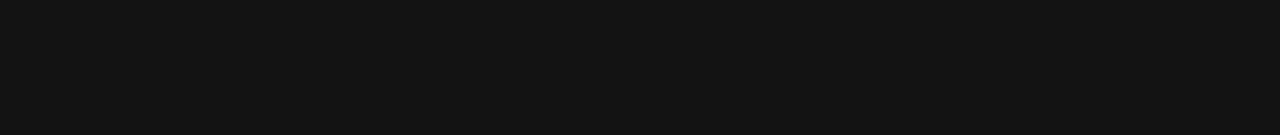
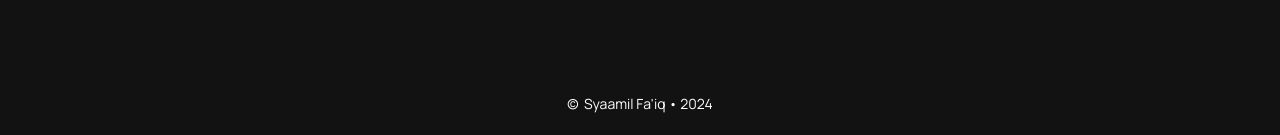
Before and after one commit to escornbar/embedgen, a Next.js app: page / in a window 1280 px wide. Shown: the part 662-797 px from the top of the page. Built offline with nearby package versions, Linux system fonts and the light colour scheme.

Commit message:
add footer

```diff
--- a/app/layout.tsx
+++ b/app/layout.tsx
@@ -4,6 +4,7 @@
 import Header from "@/components/header";
 import { cn } from "@/lib/utils";
 import { ThemeProvider } from "@/components/theme-provider";
+import Footer from "@/components/footer";
 
 const manrope = Manrope({
   subsets: ["latin"],
@@ -26,6 +27,7 @@
         <ThemeProvider attribute="class" defaultTheme="dark">
           <Header />
           {children}
+          <Footer />
         </ThemeProvider>
       </body>
     </html>
--- /dev/null
+++ b/components/footer.tsx
@@ -0,0 +1,11 @@
+export default function Footer() {
+  return (
+    <div className="fixed bottom-0">
+      <div className="w-screen p-6 flex justify-center items-center gap-4">
+        <span className="text-sm">
+          &copy;&nbsp;&nbsp;Syaamil Fa&apos;iq &#x2022; 2024
+        </span>
+      </div>
+    </div>
+  );
+}
```
